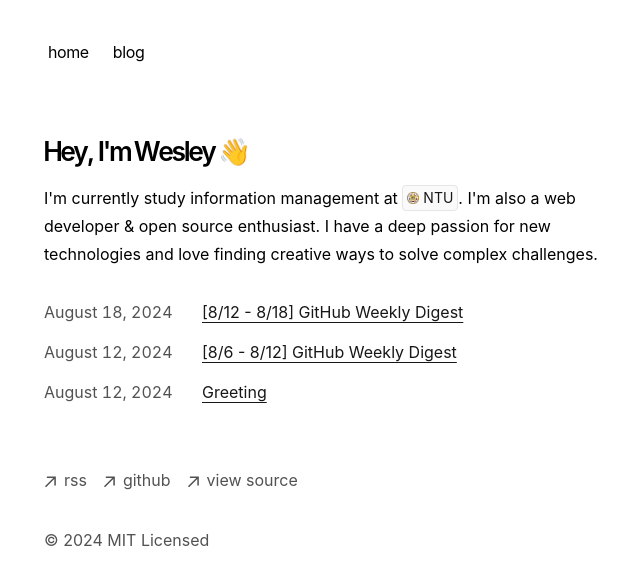
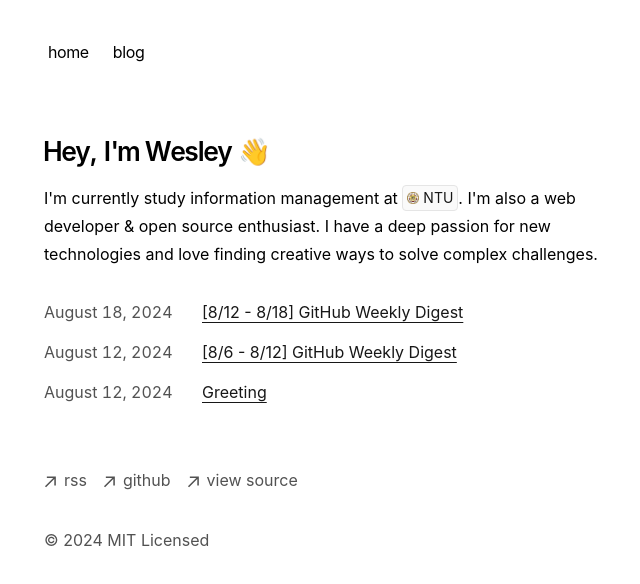
Before and after one commit to guan404ming/dev-digest, a Next.js app in the folder frontend/: page / in a window 1280 px wide. Shown: the top 584 px of the page, without its empty margins (308-948 px from the left). Built offline with nearby package versions, Linux system fonts and the light colour scheme.

Commit message:
fix: update title style

```diff
--- a/frontend/app/components/text-animate.tsx
+++ b/frontend/app/components/text-animate.tsx
@@ -264,7 +264,7 @@ const TextAnimate: FC<Props> = ({
       variants={container}
       initial="hidden"
       animate="visible"
-      className="text-2xl font-semibold tracking-tighter"
+      className="text-2xl font-semibold"
       {...props}
     >
       {letters.map((letter, index) => (
```
